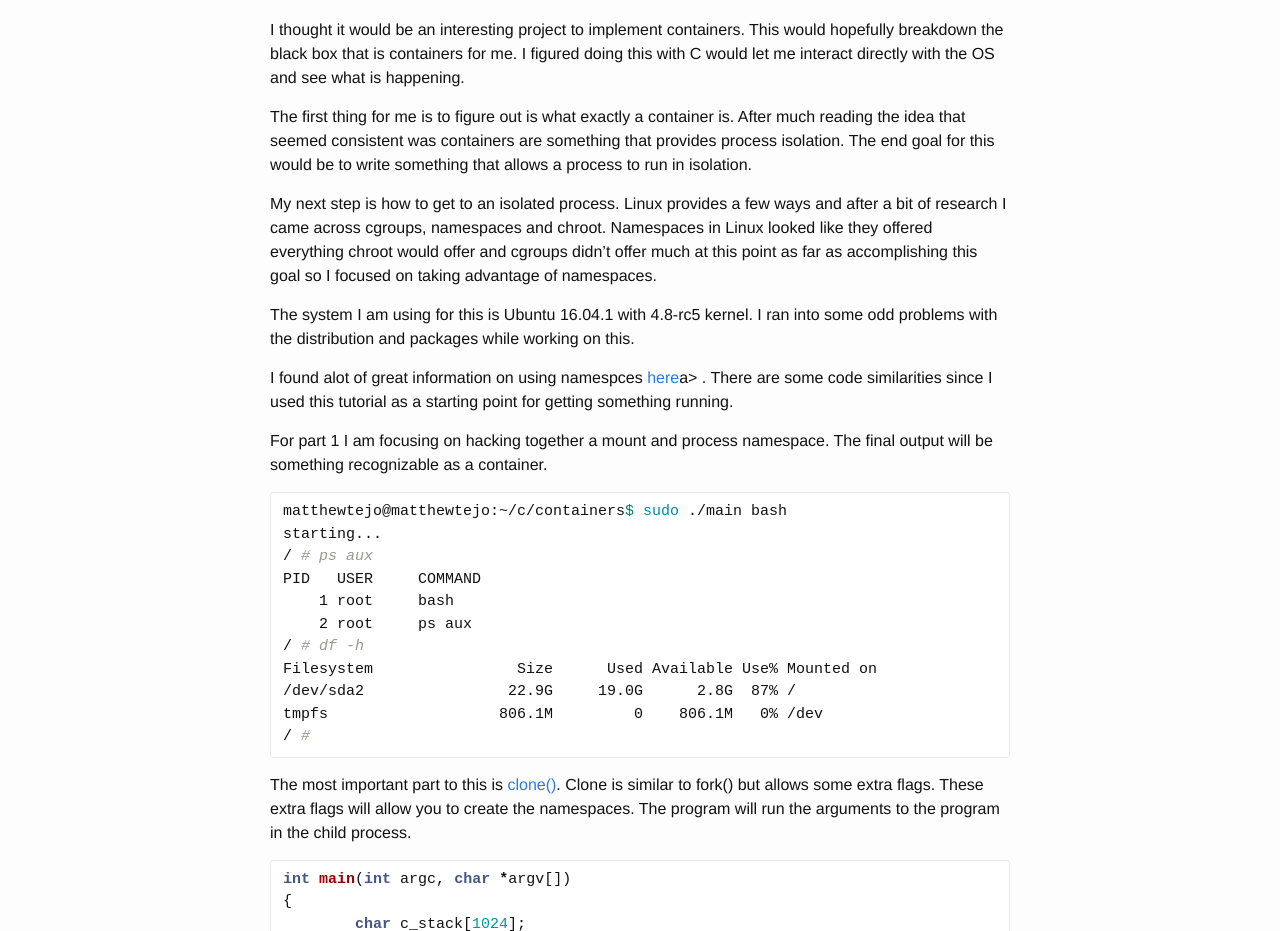
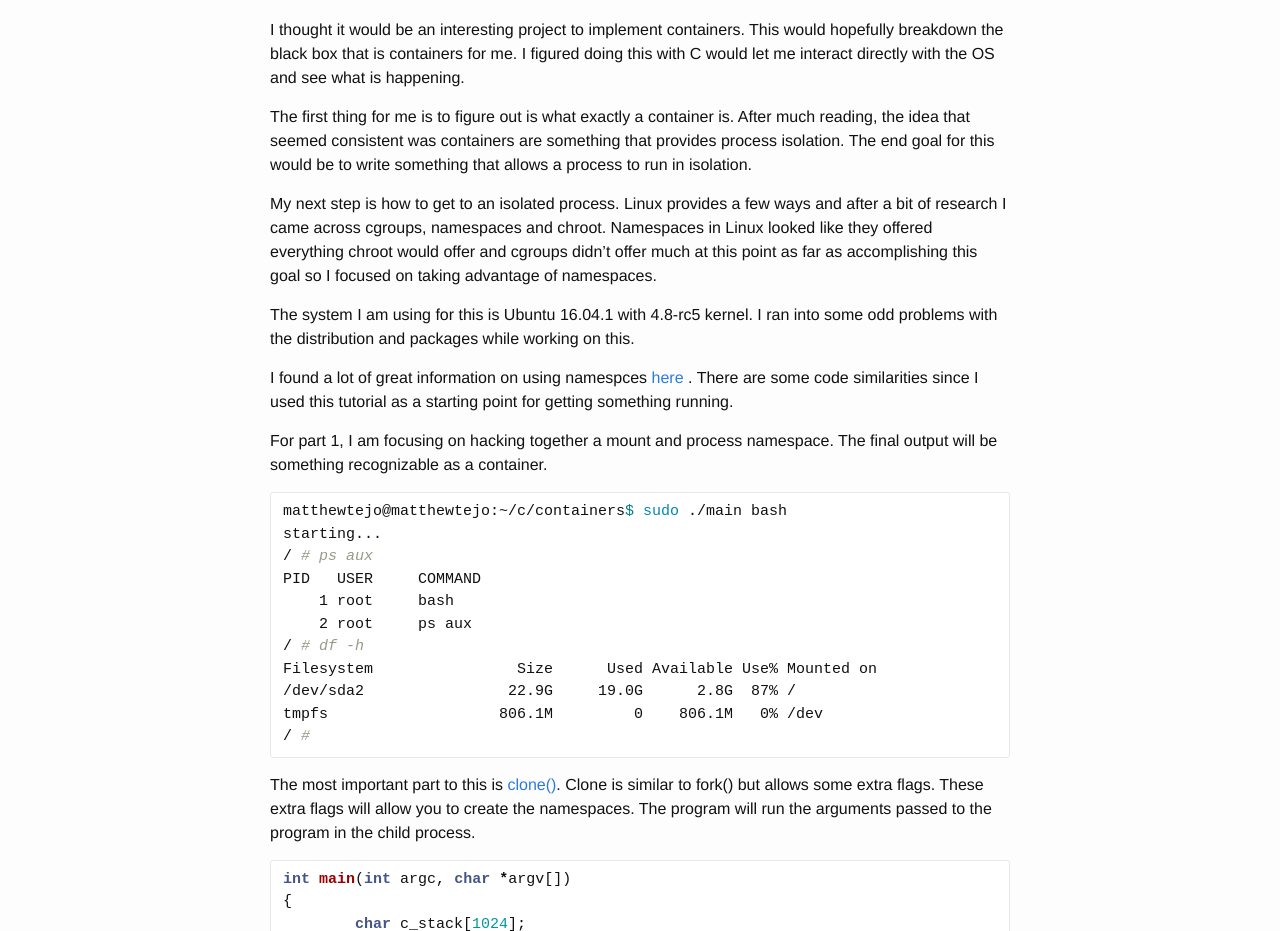
Before and after one commit to tejom/tejom.github.io, a Jekyll site: the page built from _posts/2016-10-04-containers-from-scratch-pt1.markdown, in a window 1280 px wide and 1400 px high. Shown: the part 182-1113 px from the top of the window. Built offline with Jekyll 4.4.1, drawn with Linux system fonts in a browser that asks for light colours; some of the changed text lies outside the part shown.

Commit message:
Fix typos

```diff
--- a/_posts/2016-10-04-containers-from-scratch-pt1.markdown
+++ b/_posts/2016-10-04-containers-from-scratch-pt1.markdown
@@ -7,15 +7,15 @@ categories: c linux containers docker
 
 I thought it would be an interesting project to implement containers. This would hopefully breakdown the black box that is containers for me. I figured doing this with C would let me interact directly with the OS and see what is happening.
 
-The first thing for me is to figure out is what exactly a container is. After much reading the idea that seemed consistent was containers are something that provides process isolation. The end goal for this would be to write something that allows a process to run in isolation.
+The first thing for me is to figure out is what exactly a container is. After much reading, the idea that seemed consistent was containers are something that provides process isolation. The end goal for this would be to write something that allows a process to run in isolation.
 
 My next step is how to get to an isolated process. Linux provides a few ways and after a bit of research I came across cgroups, namespaces and chroot. Namespaces in Linux looked like they offered everything chroot would offer and cgroups didn't offer much at this point as far as accomplishing this goal so I focused on taking advantage of namespaces.
 
 The system I am using for this is Ubuntu 16.04.1 with 4.8-rc5 kernel. I ran into some odd problems with the distribution and packages while working on this.
 
-I found alot of great information on using namespces <a href="http://crosbymichael.com/creating-containers-part-1.html" >here</a>a> . There are some code similarities since I used this tutorial as a starting point for getting something running.
+I found a lot of great information on using namespces <a href="http://crosbymichael.com/creating-containers-part-1.html" >here</a> . There are some code similarities since I used this tutorial as a starting point for getting something running.
 
-For part 1 I am focusing on hacking together a mount and process namespace.
+For part 1, I am focusing on hacking together a mount and process namespace.
 The final output will be something recognizable as a container.
 
 ~~~ shell
@@ -32,7 +32,7 @@ tmpfs                   806.1M         0    806.1M   0% /dev
 / #
 ~~~
 
-The most important part to this is <a href="https://linux.die.net/man/2/clone">clone()</a>. Clone is similar to fork() but allows some extra flags. These extra flags will allow you to create the namespaces. The program will run the arguments to the program in the child process.
+The most important part to this is <a href="https://linux.die.net/man/2/clone">clone()</a>. Clone is similar to fork() but allows some extra flags. These extra flags will allow you to create the namespaces. The program will run the arguments passed to the program in the child process.
 
 ~~~ c
 int main(int argc, char *argv[])
@@ -63,10 +63,10 @@ The two parts are similar to doing something like fork and exec. The program pas
 
 To create a filesystem namespace add the flag CLONE_NEWNS to clone `SIGCHLD | CLONE_NEWNS`.
 
-This isn't very straight foward. Mounts can be shared between namesspaces. Clone with CONE_NEWNS will propagate the file system being shared. A situation I ran into is creating a new mount point on a child process namespace and having that exist in the parents. Check /proc/self/mountinfo for shared. If the directory is shared you need to make it private.
+This isn't very straight foward. Mounts can be shared between namesspaces. Clone with CONE_NEWNS will propagate the file system being shared. A situation I ran into is creating a new mount point on a child process's namespace and having that exist in the parents. Check /proc/self/mountinfo for shared. If the directory is shared you need to make it private.
 
 `sudo mount --make-rprivate  /`
-Recursively make the mount private.
+Recursively make the "/" mount private.
 
 I ran into an issue where the distribution(possibly more specifically systemd but I need to read more into that) makes the "/" mount shared.
 
```
Also changed, not shown: other parts of _posts/2016-10-04-containers-from-scratch-pt1.markdown (+3 -1 lines), _posts/2016-10-06-containers-from-scratch-pt2-networking.markdown (+15 -12 lines).
